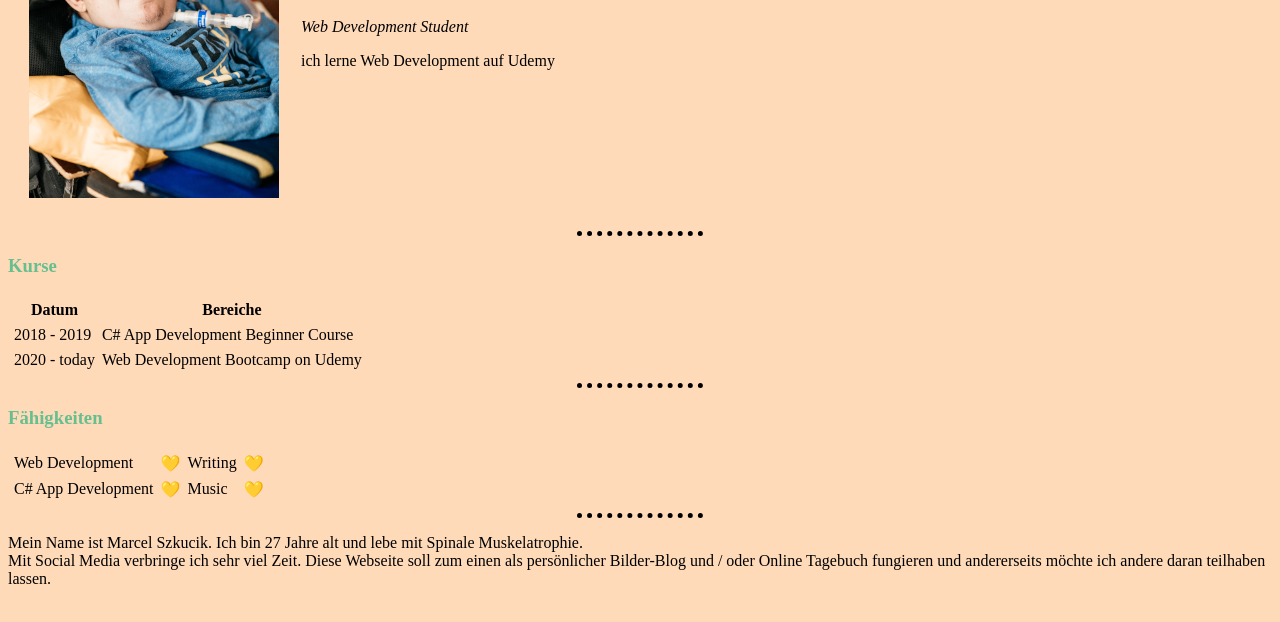
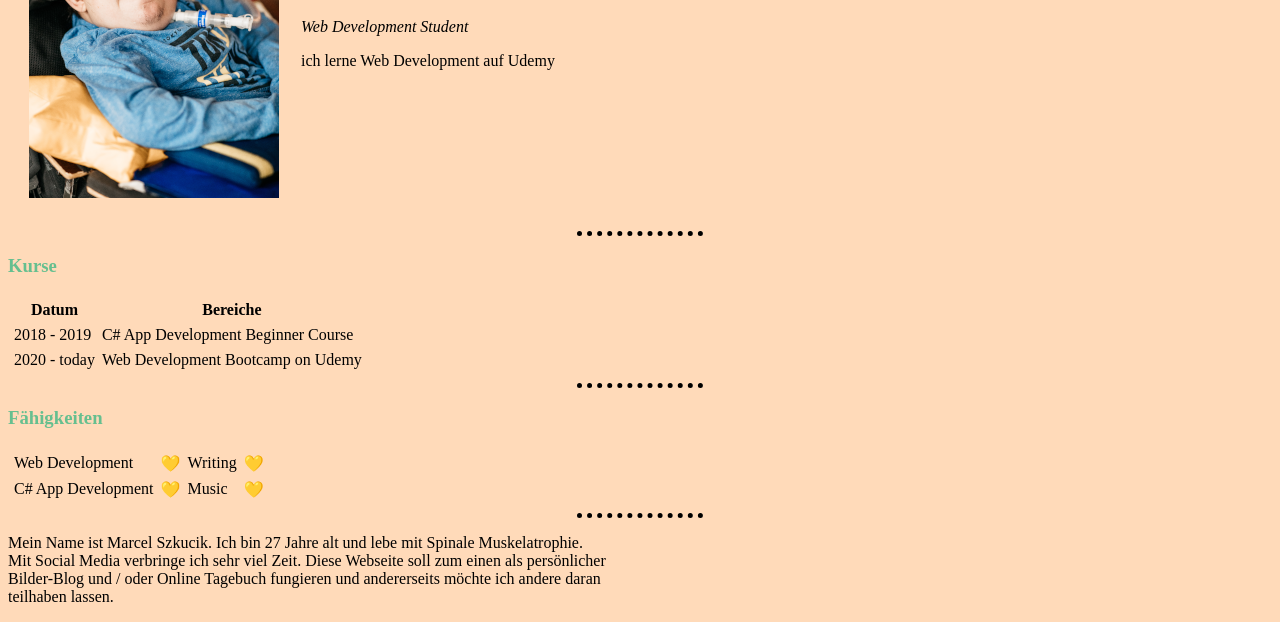
Before and after one commit to Rolley93/cv, a plain HTML site: page index.html in a window 1280 px wide. Shown: the part 206-828 px from the top of the page. Drawn offline with Linux system fonts and the light colour scheme; files that its build step writes are made by us from their sources; files whose address does not match are found by name.

Commit message:
implied css

```diff
--- a/index.html
+++ b/index.html
@@ -99,8 +99,8 @@
   <hr>
   <p>
     Mein Name ist Marcel Szkucik. Ich bin 27 Jahre alt und lebe mit Spinale Muskelatrophie. <br/>
-    Mit Social Media verbringe ich sehr viel Zeit. Diese Webseite soll zum einen als persönlicher Bilder-Blog und / oder Online Tagebuch fungieren
-    und andererseits möchte ich andere daran teilhaben lassen.
+    Mit Social Media verbringe ich sehr viel Zeit. Diese Webseite soll zum einen als persönlicher <br/> Bilder-Blog und / oder Online Tagebuch fungieren
+    und andererseits möchte ich andere daran <br/>teilhaben lassen.
   </p>
 
 </body>
```
